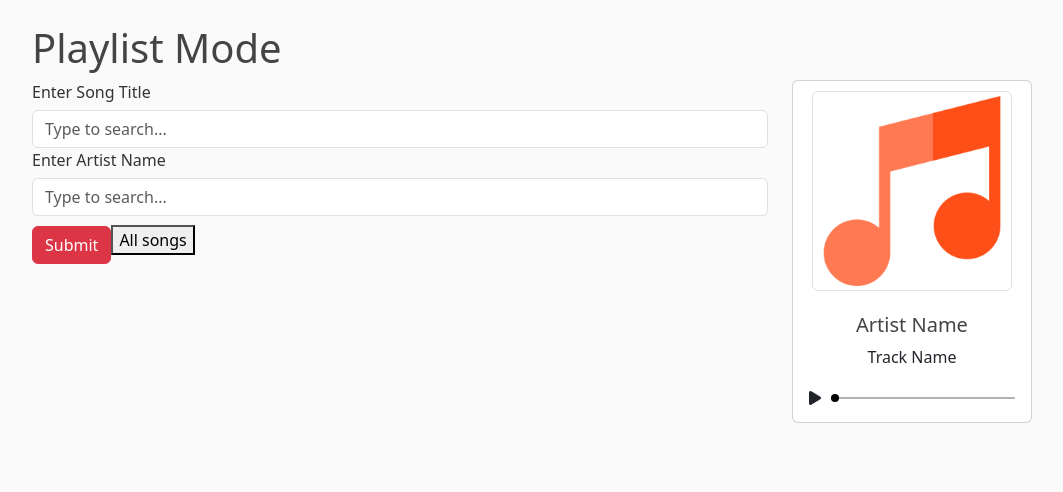
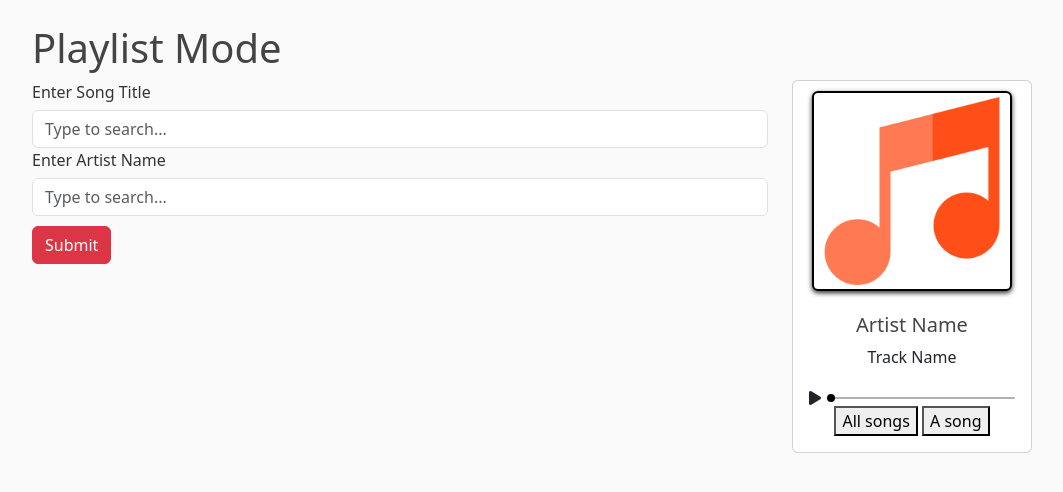
Before and after one commit to ahuang53/Card-Access-Playlist-Project, a Flask app: page /playlist in a window 1280 px wide. Shown: the part 56-548 px from the top of the page, without its empty margins (50-1113 px from the left). Run offline with Flask 3, Linux system fonts and the light colour scheme.

Commit message:
mostly functional music player

```diff
--- a/app.py
+++ b/app.py
@@ -8,6 +8,7 @@ from flask_session import Session
 
 from dotenv import load_dotenv
 import os
+from datetime import datetime
 #Backend imports
 import main
 
@@ -25,10 +26,17 @@ class Track():
         self.image_url = image_url
         self.title = title
         self.artist = artist
+        self.timestamp = datetime.now() #Timestamp for sorting in session
 
     #Convert to dictionary
     def to_dict(self):
-        return {"id": self.id, "title": self.title, "artist": self.artist, "image_url":self.image_url}
+        return {
+            "id": self.id,
+            "title": self.title,
+            "artist": self.artist,
+            "image_url":self.image_url,
+            'timestamp':self.timestamp
+            }
 
 # # This will clear the session before the first request is handled
 # @app.before_request
@@ -81,30 +89,54 @@ def playlist_search():
     return jsonify(response)
 
 #Get all tracks in database
-@app.route("/playlist-grab", methods = ['GET'])
+@app.route("/playlist-grab-all", methods = ['GET'])
 def get_playlist():
     return jsonify(dict(session))
 
-# Add / Remove a track to the playlist
-@app.route('/playlist-track', methods=['POST', 'GET'])
-def modify_song():
+#Get oldest entry in the track
+@app.route('/playlist-grab', methods= ['GET'])
+def get_track():
+    if session:
+        #Grab oldest track
+        latest_track = min(session.values(), key=lambda track: track['timestamp'])
+        #session.pop(latest_track.get('id'))
+        return jsonify(latest_track)  # Return the latest track
+    else:
+        return jsonify({"message": "No tracks available"})
+
+# Add a track to the playlist
+@app.route('/playlist-track', methods=['POST'])
+def add_track():
     data = request.json
     data_id = data.get('id')
-    if(request.method == 'POST'):
-        if(data_id not in session):
-            new_track = Track(id=data.get('id'), image_url=data.get('header_image_url'),
-                            title=data.get('title'), artist=data.get('artist'))
-            #Store track obj in session as dictionary
-            session[data_id] = new_track.to_dict()
-            return jsonify({"message": "Song added"})
-        else:
-            return jsonify({"message":"Track already exists"})
-    elif(request.method == 'GET'):
-        if(data_id in session): #Remove track in list
-            session.pop(data_id)
-            return jsonify({"message":"Track was removed"})
-        else:
-            return jsonify({"message":"Track was not found"})
+    if(data_id not in session):
+        new_track = Track(id=data.get('id'),
+                            image_url=data.get('header_image_url'),
+                            title=data.get('title'),
+                            artist=data.get('artist')
+                            )
+        #Store track obj in session as dictionary
+        session[data_id] = new_track.to_dict()
+
+        #Sort entry by timestamp
+        session_entries = list(session.values())
+        session_entries.sort(key = lambda x: x['timestamp'])
+        for i, track in enumerate(session_entries):
+            session[track['id']] = track  # Reassign sorted track back to session
+
+        return jsonify({"message": "Song added"})
+    else:
+        return jsonify({"message":"Track already exists"})
+
+@app.route('/playlist-remove', methods=['POST'])
+def remove_track():
+    data_id = (request.json).get('id')
+    if(data_id in session):
+        session.pop(data_id)
+        return jsonify({'message':'Track was removed'})
+    else:
+        return jsonify({'message':'Track was not found'})
+
 
 
 if __name__ == "__main__":
--- a/static/css/main.css
+++ b/static/css/main.css
@@ -95,25 +95,26 @@ body {
   #audioplayer {
     display: flex; /* Use flexbox for horizontal layout */
     align-items: center; /* Vertically center the play button and timeline */
+    width: 100%
 }
 
   #playhead {
+    position: absolute; /* */
     width: 8px;
     height: 8px;
-    -webkit-border-radius: 50%;
     border-radius: 50%;
-    margin-top: -3px;
+    top: -3px;
     background: rgb(0, 0, 0);
     cursor: pointer;
+    transform: translateX(-50%) /* */
   }
 
   #timeline {
+    position: relative; /* */
     width: 90%;
-    height: 2px;
+    height: 2.5px;
     margin-top: 5px;
     margin-left: 10px;
-    float: left;
-    -webkit-border-radius: 15px;
     border-radius: 15px;
     background: rgba(0, 0, 0, 0.3);
 
@@ -124,3 +125,10 @@ body {
     cursor: pointer;
     float: left;
   }
+
+  .track-img{
+    margin-top:10px;
+    margin-bottom:6px;
+    border: 2px solid #000000;
+    box-shadow:0 2px 5px rgba(0, 0, 0, 0.834)
+  }
--- a/static/js/playlist_playback.js
+++ b/static/js/playlist_playback.js
@@ -2,12 +2,58 @@
 This file handles all the logic with the audio player in the playlist page
 */
 
+//All playback elements
 const music = document.getElementById("music");
+const audiosource = document.getElementById('audiosource');
 const pButton = document.getElementById("pButton");
 const timeline = document.getElementById("timeline");
 const playhead = document.getElementById("playhead");
 
+//All image and text elements
+const track_name = document.getElementById('track-name');
+const artist_name = document.getElementById('artist-name');
+const track_img = document.getElementById('track-img');
+
+//Checks if mouse is dragging playing head or not
 let dragging = false;
+
+//Calculates movement and timing
+function movePlayhead(event) {
+    const timelineRect = timeline.getBoundingClientRect();
+    let newX = event.clientX - timelineRect.left;
+    const timelineWidth = timeline.offsetWidth;
+
+    newX = Math.max(0, Math.min(newX, timelineWidth));
+    const newTime = (newX / timelineWidth) * music.duration;
+
+    playhead.style.left = (newX / timelineWidth) * 100 + "%";
+    music.currentTime = newTime;
+}
+
+//Asynchronous function to check if session isn't empty
+async function checkSession(){
+    console.log("Checking Session...")
+    const response = await fetch("/playlist-grab", {method: 'GET'});
+    const data = await response.json();
+
+    if(data.message !== "No tracks available"){
+        //update everything when track is found
+        console.log("Track found:", data);
+        track_name.textContent = data.title;
+        track_img.src = data.image_url;
+        artist_name.textContent = data.artist;
+        audiosource.src = `${staticpath}${data.id}.mp3`;
+        music.load();
+    }
+    else{
+        console.log("No tracks available in session");
+    }
+}
+
+//Run the check session when a new song is added
+document.addEventListener('song_added', () => {
+    checkSession();  // Start checking when the page loads
+});
 
 // Play/Pause functionality
 pButton.addEventListener("click", function() {
@@ -23,6 +69,7 @@ pButton.addEventListener("click", function() {
         pButton.classList.add("fa-play");
     }
 });
+
 
 // Update playhead position
 music.addEventListener("timeupdate", function() {
@@ -50,14 +97,24 @@ playhead.addEventListener("mousedown", function() {
     });
 });
 
-function movePlayhead(event) {
-    const timelineRect = timeline.getBoundingClientRect();
-    let newX = event.clientX - timelineRect.left;
-    const timelineWidth = timeline.offsetWidth;
+// Grab new track data
+music.addEventListener('ended', async function(){
+    console.log("Track ended, checking session again");
+    //Tell session to remove entry
+    fetch('/playlist-remove', {method: 'POST',
+                              body: JSON.stringify(data)})
+    .then(res => res.json())
+    .catch(error => console.error('Error:', error));
+    await checkSession();
+    if(!music.paused){
+        music.play();
+    }
+});
 
-    newX = Math.max(0, Math.min(newX, timelineWidth));
-    const newTime = (newX / timelineWidth) * music.duration;
-
-    playhead.style.left = (newX / timelineWidth) * 100 + "%";
-    music.currentTime = newTime;
-}
+/*
+-Need to add, on startup on to this screen, check for entries in the
+ session
+-IF session entry exists, update the track name, artist name, img,
+and audio src
+-If song.end(), rerun check for entry and the whole thing
+*/
--- a/static/js/playlist_search.js
+++ b/static/js/playlist_search.js
@@ -85,6 +85,8 @@ yes_song.addEventListener('click', ()=>{
         .then(res => res.json()) //response
         .then(data => {
             console.log("Response: ",data);
+            const song_added = new CustomEvent("song_added"); //for the playlist session check
+            document.dispatchEvent(song_added);
         })
         .catch(error => {
             console.error("Error: ",error)
@@ -103,9 +105,28 @@ no_song.addEventListener('click', ()=>{
     }
 });
 
+// TEST BUTTONS BELOW, NOT FINAL
 const test = document.getElementById("all_songs");
 
 test.addEventListener('click', ()=>{
+    fetch('/playlist-grab-all', {
+        method: 'GET',
+        headers: {
+            'Content-Type':'application/json'
+        }
+    })
+    .then(response => response.json())
+    .then(data => {
+        console.log(data);
+    })
+    .catch(error=>{
+        console.error('Error: ', error)
+    });
+});
+
+const test2 = document.getElementById("one_song");
+
+test2.addEventListener('click', ()=>{
     fetch('/playlist-grab', {
         method: 'GET',
         headers: {
--- a/templates/playlist.html
+++ b/templates/playlist.html
@@ -45,7 +45,6 @@
                 <div class="spinner-border text-danger vert_margin" role="status" id = 'loading'style='display:none; margin-left: 10px; width: 1.5rem; height: 1.5rem; '>
                     <span class="visually-hidden" style="margin-left:20px;" >Loading...</span>
                 </div>
-                <button id="all_songs"> All songs</button>
             </div>
         </form>
            <p id="responseText" class="vert_margin"></p>
@@ -56,14 +55,17 @@
     <div class="col-md-4">
        <div class="card" style="width: 15rem;">
        <!-- Card Content-->
-        <img id = "track-art" width=200 height=200 src="{{ url_for('static', filename='images/musical-note.png') }}" class = "img-thumbnail rounded mx-auto d-block" style="margin-top:10px; margin-bottom:6px;">
+        <img id = "track-img" width=200 height=200 src="{{ url_for('static', filename='images/musical-note.png') }}" class = "img-thumbnail track-img rounded mx-auto d-block">
         <div class="card-body text-center">
           <!-- Track name and Artist-->
           <h5 id="artist-name"> Artist Name</h5>
           <p id="track-name"> Track Name</p>
 
-          <audio id=" music" preload="true">
-            <source src="{{ url_for('static', filename='songs/67272.mp3') }}" type ="audio/mp3">
+          <audio id="music">
+            <source id= audiosource src="" type ="audio/mp3">
+            <script>
+              const staticpath = "{{ url_for('static', filename = 'songs/') }}"
+            </script>
           </audio>
           <div id="audioplayer">
             <!-- Play button -->
@@ -74,6 +76,8 @@
             </div>
           </div>
 
+          <button id="all_songs"> All songs</button>
+          <button id="one_song"> A song</button>
         </div>
         </div>
        </div>
```
Also changed, not shown: 2 other files.
